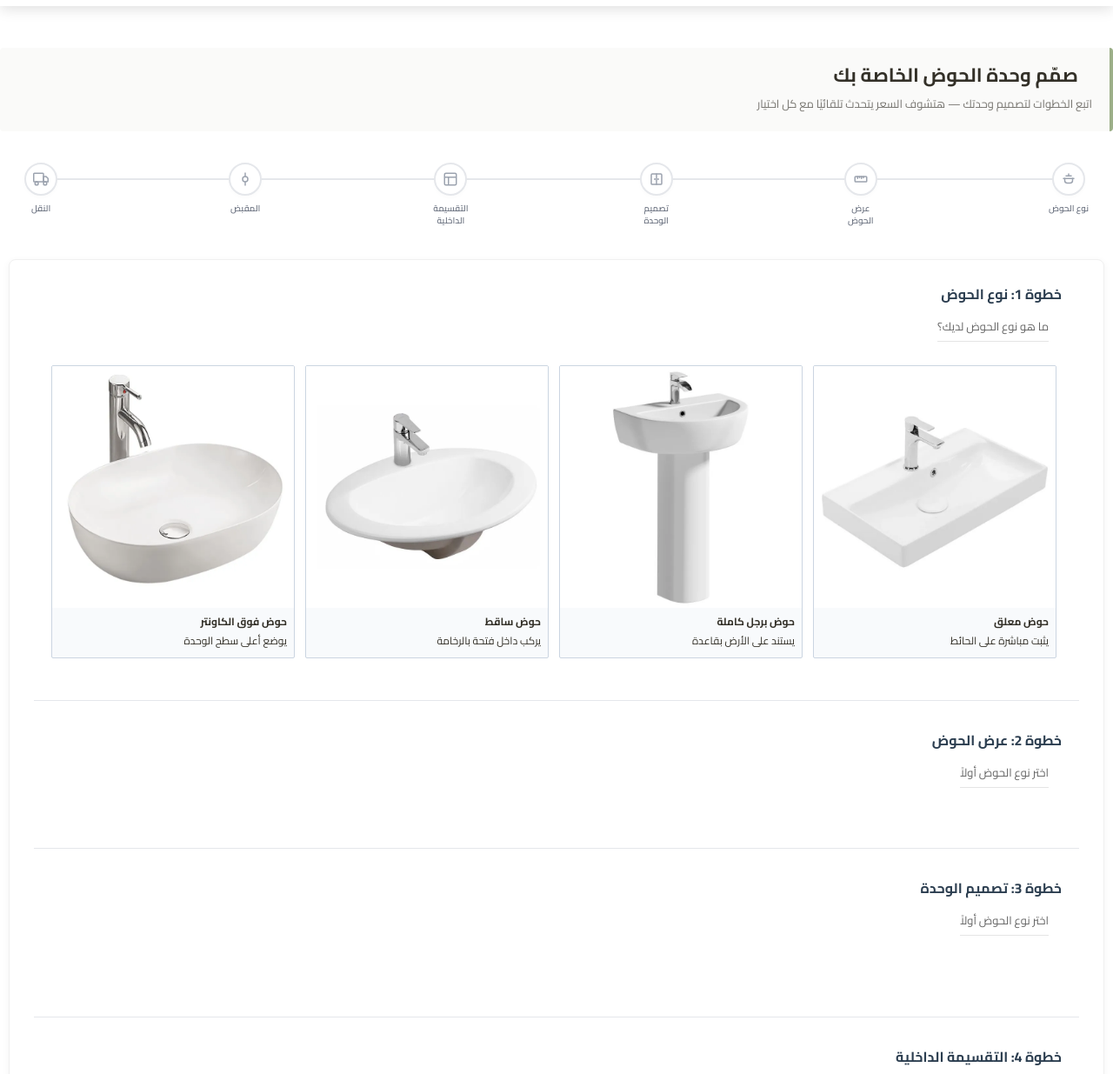
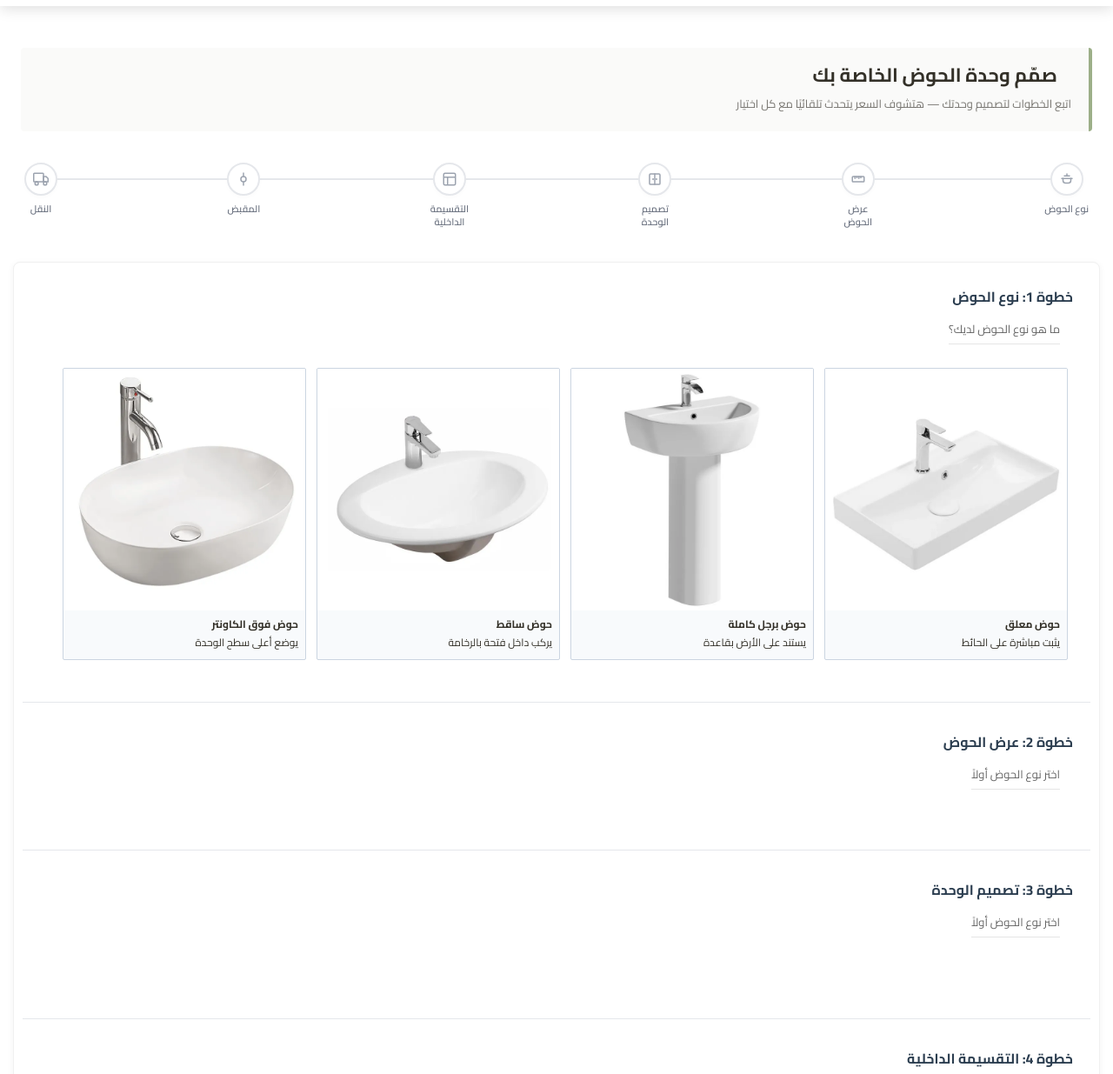
Before and after one commit to ahmadtharwat13579-crypto/wodifurniture, a plain HTML site: page configurator.html in a window 1280 px wide. Shown: the part 65-1300 px from the top of the page at 87% size. Drawn offline with Linux system fonts and the light colour scheme; no server answers.

Commit message:
grid-item inline margin

```diff
--- a/css/style.css
+++ b/css/style.css
@@ -725,8 +725,8 @@ details[open] summary::after {
     background:#ffffff;
     border:1px solid #f0f0f0;
     border-radius:8px;
-    margin-right: 10px;
-    margin-left: 10px;
+    margin-right: 15px;
+    margin-left: 15px;
     margin-bottom: 60px;
     padding:4px;
     box-shadow:0 2px 8px rgba(0,0,0,.05);
@@ -827,7 +827,7 @@ details[open] summary::after {
   margin-bottom:10px;
 
   border-bottom: 1px solid #e5e7eb;
-  margin-inline: 24px;
+  margin-inline: 6px;
   padding-bottom: 40px;
 }
 #location-section{
@@ -934,7 +934,7 @@ details[open] summary::after {
   overflow-x: auto;
   gap: 10px;
   padding: 10px 14px;
-  max-width: 100%;
+  max-width: 1200px;
 }
 .config-stepper .stepper-title {
   display: none;
@@ -943,7 +943,7 @@ details[open] summary::after {
   display: flex;
   align-items: center;
   gap: 6px;
-  font-size: 10px;
+  font-size: 11px;
   color: #71717a;
   white-space: nowrap;
 }
@@ -957,7 +957,6 @@ details[open] summary::after {
 }
 .step-desc{
     margin:0 0 18px;
-    font-size:14px;
     color:#777;
     line-height:1.6;
     transition:.25s;
@@ -1809,7 +1808,7 @@ details[open] summary::after {
 }
 
 .compact-stepper .stepper-title {
-  font-size:10px;
+  font-size:11px;
   font-weight: 600;
   line-height: 1.4;
   color: #6b7280;
@@ -1878,6 +1877,8 @@ details[open] summary::after {
   background: #fafaf9;
   padding: 20px 20px 20px 16px;
   border-radius: 4px;
+  margin-right: 24px;
+  margin-left: 24px;
   margin-bottom: 24px;
 }
 
--- a/js/configurator.js
+++ b/js/configurator.js
@@ -260,6 +260,11 @@ function mkImg(id, cardEl){
   return w;
 }
 
+const unavailableDesigns = {
+  'drop-in': ['4a_wh_sc02'],
+  'bowl': ['4a_wh_sc02']
+};
+
 function rDes() {
 
   const box = document.getElementById("dc");
@@ -271,32 +276,25 @@ function rDes() {
 
   const desc = document.getElementById("design-desc");
 
-    if(desc){
-
-        if(!S.sinkType){
-
-            desc.innerHTML = "";
-
-        }
-        else if(!S.size){
-
-            desc.innerHTML = 'اختر <strong>عرض الحوض</strong> لعرض التصميمات المتوافقة.';
-
-        }
-        else{
-
   const sharedTypes = ['wall-hung', 'drop-in', 'bowl'];
   const effectiveType = sharedTypes.includes(S.sinkType) ? 'wall-hung' : S.sinkType;
-
+  const excluded = unavailableDesigns[S.sinkType] || [];
+
+  // تحديث النص الوصفي فقط (بدون بناء كروت هنا)
+  if (desc) {
+    if (!S.sinkType) {
+      desc.innerHTML = "";
+    } else if (!S.size) {
+      desc.innerHTML = 'اختر <strong>عرض الحوض</strong> لعرض التصميمات المتوافقة.';
+    } else {
       const count = D.designs.filter(d =>
         d.type === effectiveType &&
+        !excluded.includes(d.id) &&
         d.sizes.some(s => s.size === S.size.size)
       ).length;
 
       desc.innerHTML = `تم العثور على <strong>${count}</strong> تصميمات مناسبة.`;
-
-        }
-
+    }
   }
 
   if (!S.sinkType) {
@@ -314,11 +312,9 @@ function rDes() {
 
   title.textContent = titleMap[S.sinkType];
 
-  const sharedTypes = ['wall-hung', 'drop-in', 'bowl'];
-  const effectiveType = sharedTypes.includes(S.sinkType) ? 'wall-hung' : S.sinkType;
-
+  // بناء الكروت مرة واحدة بس، هنا
   D.designs
-    .filter(d => d.type === effectiveType)
+    .filter(d => d.type === effectiveType && !excluded.includes(d.id))
     .forEach(d => {
       box.appendChild(createDesignCard(d));
     });
```
Lines whose indentation alone changed are shown as unchanged.
